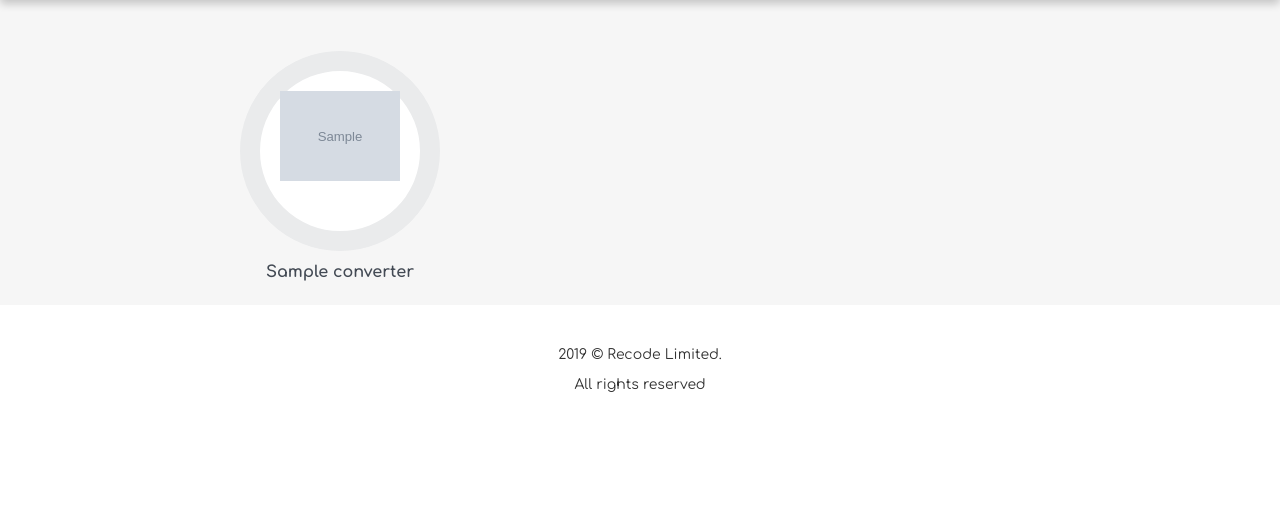
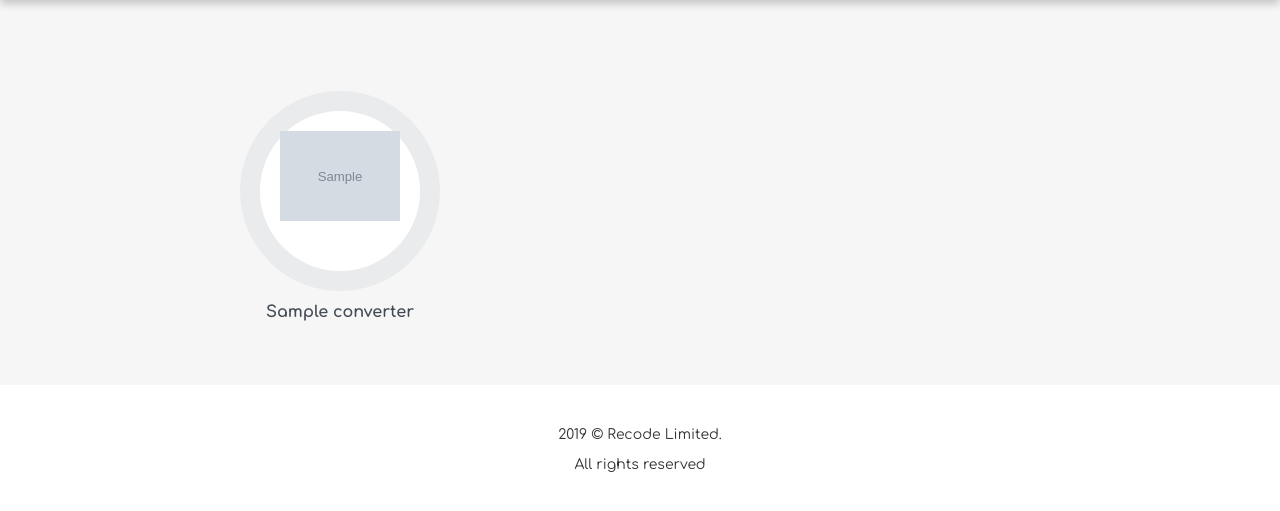
Before and after one commit to toluwanicareer/chromeland, a Python web app: template main/templates/index.html in a window 1280 px wide. Shown: the part 70-581 px from the top of the page. Run offline with Jinja, Linux system fonts and the light colour scheme; the template is opened without the code that fills it: most values are stand-ins (such as "Sample title", 1, 10 or a date in 2020); grey boxes marked "Sample" are stand-in pictures; some libraries are stand-ins or nearby versions.

Commit message:
'space-ads'

```diff
--- a/main/templates/index.html
+++ b/main/templates/index.html
@@ -1,7 +1,7 @@
 {% include 'includes/header.html' %}
     	<main>
     		<div class="container">
-            <div class="row">
+            <div class="row" style="margin-top:20px;margin-bottom: 20px">
                 <div class="col-md-12">
                 <script async src="//pagead2.googlesyndication.com/pagead/js/adsbygoogle.js"></script>
 <!-- Word to PDF Ad -->
@@ -32,7 +32,7 @@
     				</div>
                     {%  endfor %}
     			</div>
-            <div class="row">
+            <div class="row" style="margin-top:20px;margin-bottom: 20px">
                 <div class="col-md-12">
                  <script async src="//pagead2.googlesyndication.com/pagead/js/adsbygoogle.js"></script>
                     <!-- Word to PDF Ad -->
```
Also changed, not shown: main/templates/detail.html (+11 -9 lines).
